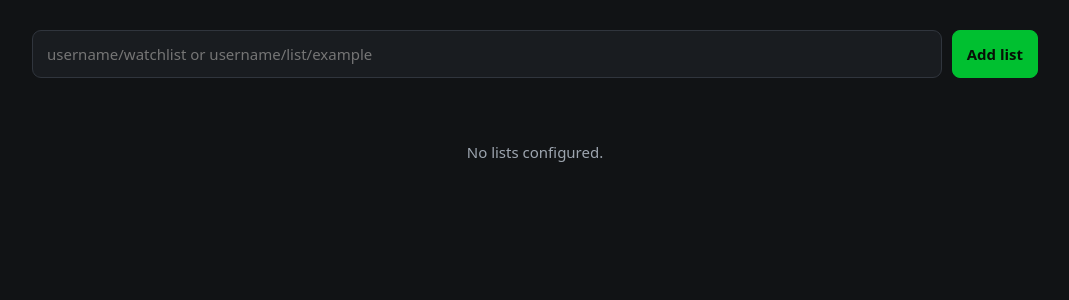
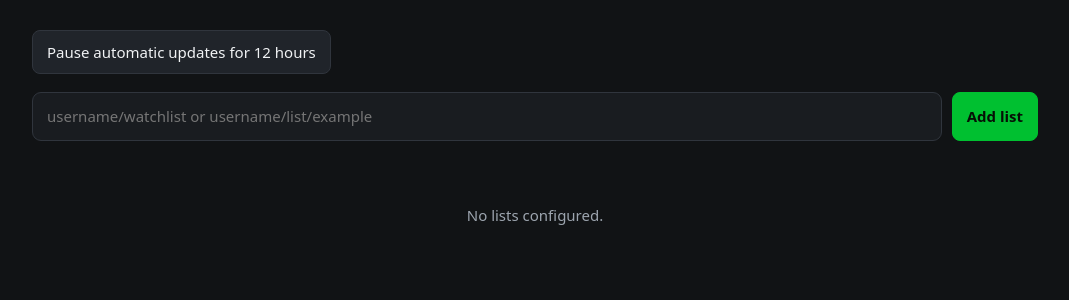
Before and after one commit to Furkan-x1/letterboxd-radarr-lists, a Flask app: page / in a window 1280 px wide. Shown: the part 117-417 px from the top of the page, without its empty margins (105-1174 px from the left). Run offline with Flask 3, Linux system fonts and the light colour scheme; data that the repository does not hold is empty; parts of the project's set-up code (start-up, migrations or seed data) failed here and were passed over.

Commit message:
Add timed global refresh controls

```diff
--- a/templates/index.html
+++ b/templates/index.html
@@ -13,6 +13,8 @@ header{margin-bottom:30px}
 h1{margin:0 0 7px;font-size:30px;letter-spacing:-.02em}
 .subtitle{margin:0;color:var(--muted)}
 .add{display:flex;gap:10px;margin:0 0 28px}
+.global-controls{display:flex;align-items:center;gap:12px;margin:0 0 18px}
+.global-paused{color:#d6b86a}
 .add input{flex:1;min-width:0;background:var(--panel);border:1px solid var(--border);color:var(--text);border-radius:9px;padding:12px 14px;font:inherit;outline:none}
 .add input:focus{border-color:var(--accent)}
 button,.button{border:1px solid var(--border);background:var(--panel2);color:var(--text);border-radius:8px;padding:10px 14px;font:inherit;cursor:pointer;text-decoration:none;display:inline-block}
@@ -51,6 +53,15 @@ button:hover,.button:hover{border-color:#59616c}
 </header>
 
 {% if error %}<p class="error">{{ error }}</p>{% endif %}
+
+<div class="global-controls">
+{% if global_pause_until %}
+<form method="post" action="{{ url_for('resume_refresh') }}"><button type="submit">Resume automatic updates</button></form>
+<div class="global-paused" data-global-pause="{{ global_pause_until }}">Automatic updates paused</div>
+{% else %}
+<form method="post" action="{{ url_for('pause_refresh') }}"><button type="submit">Pause automatic updates for 12 hours</button></form>
+{% endif %}
+</div>
 
 <form class="add" method="post" action="{{ url_for('create_list') }}">
 <input name="letterboxd_url" type="text" placeholder="username/watchlist or username/list/example" required>
```
